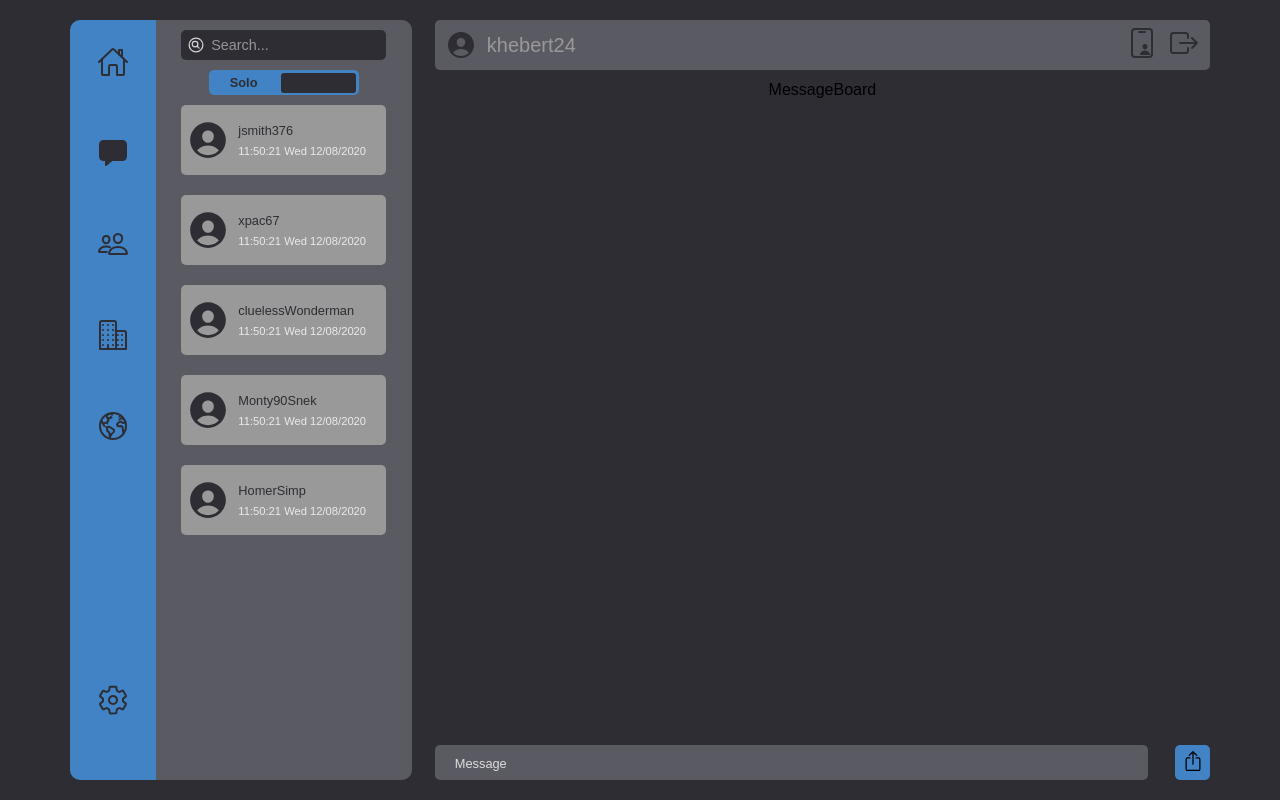
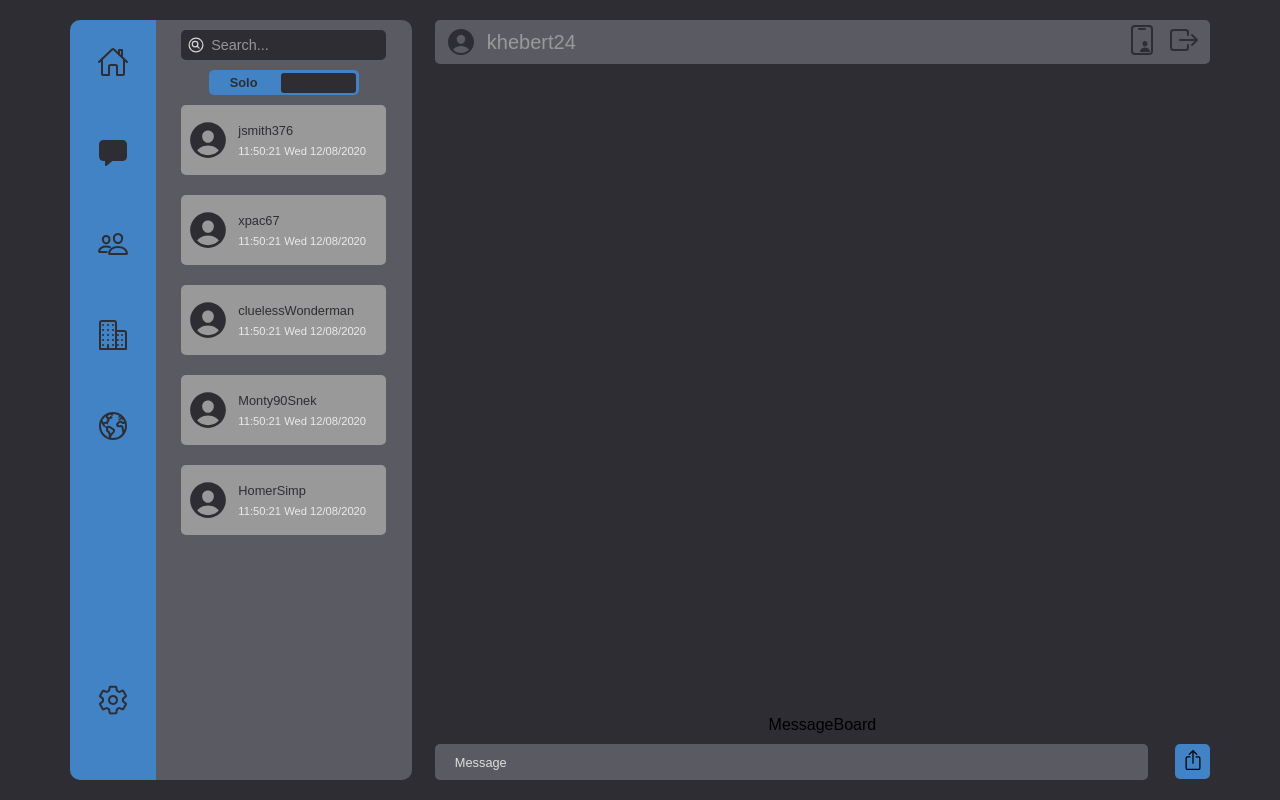
Before and after one commit to kraig-hebert/chat, a React (Create React App) app in the folder client/: page / in a window 1280 px wide. Built offline with nearby package versions, Linux system fonts and the light colour scheme.

Commit message:
set up useLayoutEffect to set the height of the lower main component used in each route

```diff
--- a/client/src/components/main/Main.jsx
+++ b/client/src/components/main/Main.jsx
@@ -1,4 +1,4 @@
-import React from 'react';
+import React, { useRef, useLayoutEffect, useState } from 'react';
 import { Routes, Route } from 'react-router-dom';
 import PropTypes from 'prop-types';
 
@@ -14,17 +14,26 @@ import Settings from './pages/settings/Settings';
 const Main = (props) => {
   const {} = props;
   const classes = useStyles();
+  const mainRef = useRef();
+  const [routeHeight, setRouteHeight] = useState();
+
+  useLayoutEffect(() => {
+    setRouteHeight(mainRef.current.offsetHeight + 50);
+  });
   return (
-    <div className={classes.main}>
+    <div className={classes.main} ref={mainRef}>
       <UserBar />
       <Routes>
-        <Route path="/" element={<DirectMessages />} />
-        <Route path="/home" element={<Home />} />
-        <Route path="/direct-messages" element={<DirectMessages />} />
-        <Route path="/friends" element={<Friends />} />
-        <Route path="/hangouts" element={<Hangouts />} />
-        <Route path="/explore" element={<Explore />} />
-        <Route path="/settings" element={<Settings />} />
+        <Route path="/" element={<DirectMessages height={routeHeight} />} />
+        <Route path="/home" element={<Home />} height={routeHeight} />
+        <Route
+          path="/direct-messages"
+          element={<DirectMessages height={routeHeight} />}
+        />
+        <Route path="/friends" element={<Friends />} height={routeHeight} />
+        <Route path="/hangouts" element={<Hangouts />} height={routeHeight} />
+        <Route path="/explore" element={<Explore height={routeHeight} />} />
+        <Route path="/settings" element={<Settings height={routeHeight} />} />
       </Routes>
     </div>
   );
--- a/client/src/components/main/pages/directMessages/DirectMessages.jsx
+++ b/client/src/components/main/pages/directMessages/DirectMessages.jsx
@@ -6,8 +6,8 @@ import MessageBoard from './messageBoard/MessageBoard';
 import MessageBar from './messageBar/MessageBar';
 
 const DirectMessages = (props) => {
-  const {} = props;
-  const classes = useStyles();
+  const { height } = props;
+  const classes = useStyles({ height });
 
   return (
     <div className={classes.directMessages}>
@@ -17,6 +17,8 @@ const DirectMessages = (props) => {
   );
 };
 
-DirectMessages.propTypes = {};
+DirectMessages.propTypes = {
+  height: PropTypes.number,
+};
 
 export default DirectMessages;
--- a/client/src/components/main/pages/directMessages/directMessagesStyles.js
+++ b/client/src/components/main/pages/directMessages/directMessagesStyles.js
@@ -1,12 +1,12 @@
 import { createUseStyles } from 'react-jss';
 
-export const useStyles = createUseStyles({
-  directMessages: {
+export const useStyles = createUseStyles((theme) => ({
+  directMessages: (props) => ({
     display: 'flex',
     flexDirection: 'column',
     justifyContent: 'space-between',
     alignItems: 'center',
     width: '100%',
-    height: '92%',
-  },
-});
+    height: props.height,
+  }),
+}));
--- a/client/src/components/main/pages/directMessages/messageBar/messageBarStyles.js
+++ b/client/src/components/main/pages/directMessages/messageBar/messageBarStyles.js
@@ -6,6 +6,7 @@ export const useStyles = createUseStyles((theme) => ({
     display: 'flex',
     justifyContent: 'space-between',
     width: '100%',
+    height: '5%',
   },
   inputPlaceholder: {
     position: 'absolute',
@@ -18,6 +19,7 @@ export const useStyles = createUseStyles((theme) => ({
   },
   input: {
     width: '92%',
+    height: '100%',
     backgroundColor: theme.secondary.main,
     borderRadius: '5px',
     border: 'none',
--- a/client/src/components/main/pages/directMessages/messageBoard/MessageBoard.jsx
+++ b/client/src/components/main/pages/directMessages/messageBoard/MessageBoard.jsx
@@ -4,12 +4,14 @@ import PropTypes from 'prop-types';
 import { useStyles } from './messageBoardStyles';
 
 const MessageBoard = (props) => {
-  const {} = props;
-  const classes = useStyles();
+  const { height } = props;
+  const classes = useStyles({ height });
 
   return <div className={classes.messageBoard}>MessageBoard</div>;
 };
 
-MessageBoard.propTypes = {};
+MessageBoard.propTypes = {
+  height: PropTypes.number,
+};
 
 export default MessageBoard;
--- a/client/src/components/main/pages/directMessages/messageBoard/messageBoardStyles.js
+++ b/client/src/components/main/pages/directMessages/messageBoard/messageBoardStyles.js
@@ -1,5 +1,13 @@
 import { createUseStyles } from 'react-jss';
 
 export const useStyles = createUseStyles({
-  messageBoard: {},
+  messageBoard: {
+    display: 'flex',
+    flexDirection: 'column',
+    justifyContent: 'flex-end',
+    alignItems: 'center',
+    width: '100%',
+    height: '95%',
+    padding: '10px 5px',
+  },
 });
```
